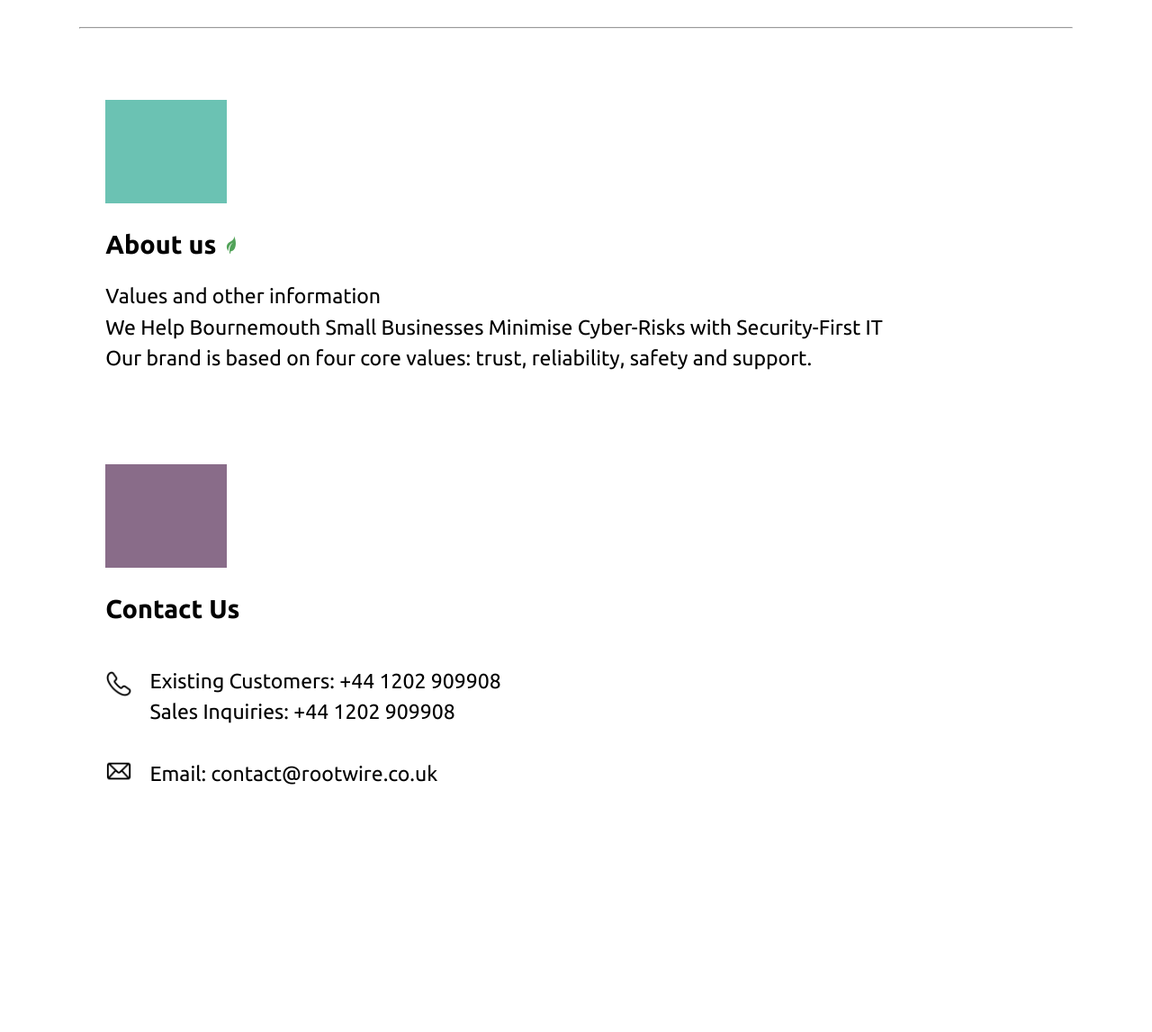
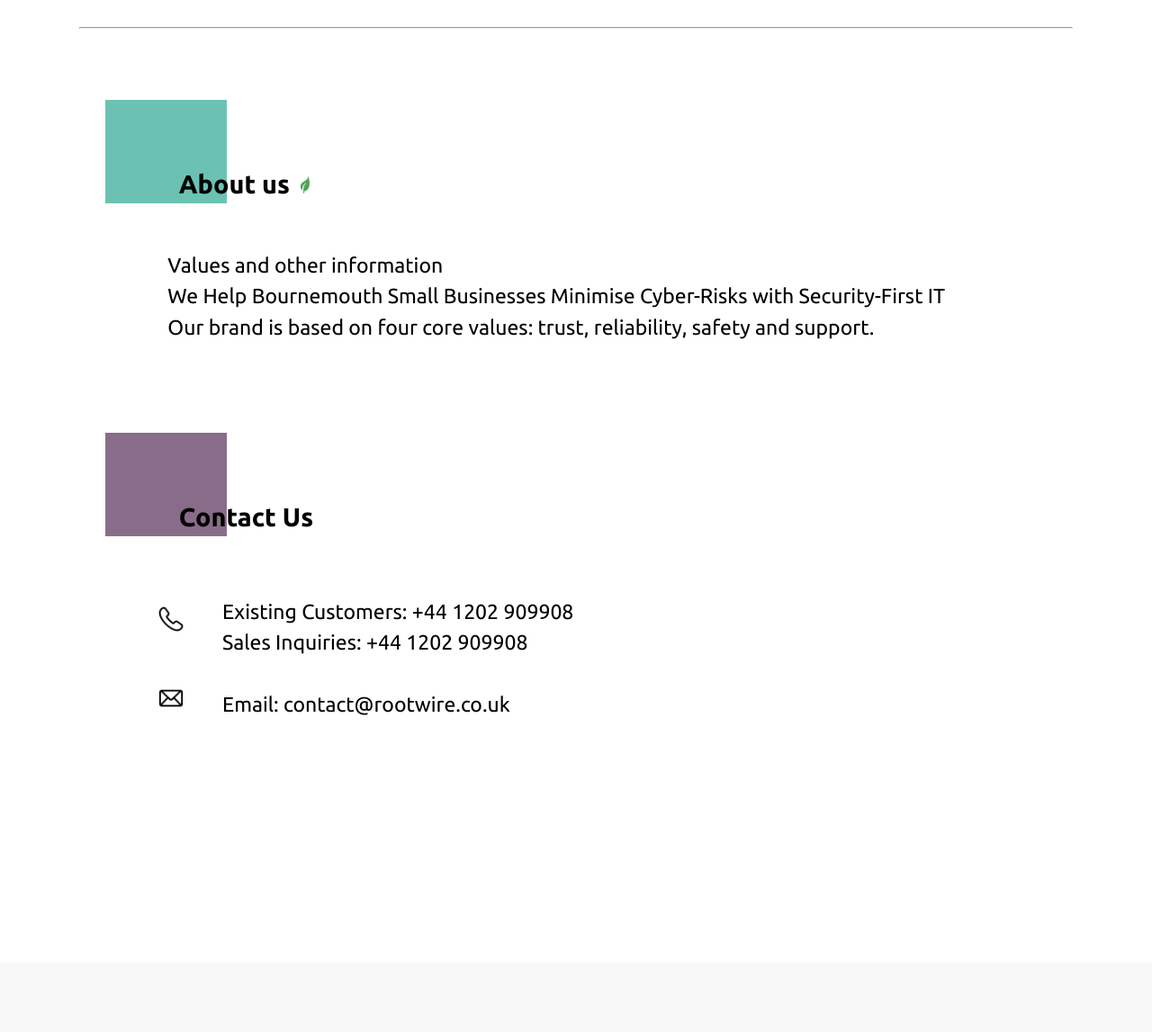
Before and after one commit to Aidenwebb/design.rootwire.co.uk, a Flask app: page /brand in a window 1280 px wide. Shown: the part 162-1309 px from the top of the page at 90% size. After the commit the page ends 957 px from the top, so only its background shows below. Run offline with Flask 3, Linux system fonts and the light colour scheme.

Commit message:
completed brand page

```diff
--- a/static/style.css
+++ b/static/style.css
@@ -234,6 +234,12 @@
       width: 7em;
       height: 6em;
     }
+
+    .overlay-title {
+      position: absolute;
+      top: 2.5em;
+      left: 3.5em;
+    }
     .icon {
       width: 30px;
       height: auto;
@@ -244,16 +250,18 @@
       flex-direction: row;
       align-items: center;
       justify-content: center;
+      margin-left: 3em;
+      margin-top: 2em;
     }
     .contact-icons {
       display: flex;
       flex-direction: column;
       margin-right: 1em;
-      gap: 3.5em;
+      gap: 3em;
     }
     .contact-details {
       display: flex;
-      align-items: center; /* Center the paragraph vertically */
+      align-items: center;
     }
     #content {
       display: flex;
@@ -263,4 +271,9 @@
     .brand-paragraph{
       font-size: 1.2em;
       line-height: 1.5;
+      margin-left: 1em;
     }
+    #aboutus-paragraph{
+      margin-left: 3em;
+      margin-top: 2em;
+    }
--- a/templates/brand/index.html
+++ b/templates/brand/index.html
@@ -18,15 +18,15 @@
 
           <div class="textOverlay">
               <img src="../../static/icons/mint.png" class="colour-icon">
-              <h2 class="title">About us <img src="../static/logo/Fx-Rootwire-favicon-fullColour-RGB-20-transparentBg.png" alt="leaf" class="leaf-image"></h2>
+              <h2 class="title overlay-title">About us <img src="../static/logo/Fx-Rootwire-favicon-fullColour-RGB-20-transparentBg.png" alt="leaf" class="leaf-image"></h2>
           </div>
 
-              <p class="brand-paragraph">
+              <p class="brand-paragraph" id="aboutus-paragraph">
                     Values and other information <br>
                   We Help Bournemouth Small Businesses  Minimise Cyber-Risks with Security-First IT
                   <br>
                   Our brand is based on four core values: trust, reliability, safety and support.
-                </p>
+              </p>
           </div>
       </div>
 
@@ -36,7 +36,7 @@
 
             <div class="textOverlay">
               <img src="../../static/icons/purple.png" class="colour-icon">
-              <h2 class="title">Contact Us</h2>
+              <h2 class="title overlay-title">Contact Us</h2>
             </div>
 
               <div class="contact-row">
```
